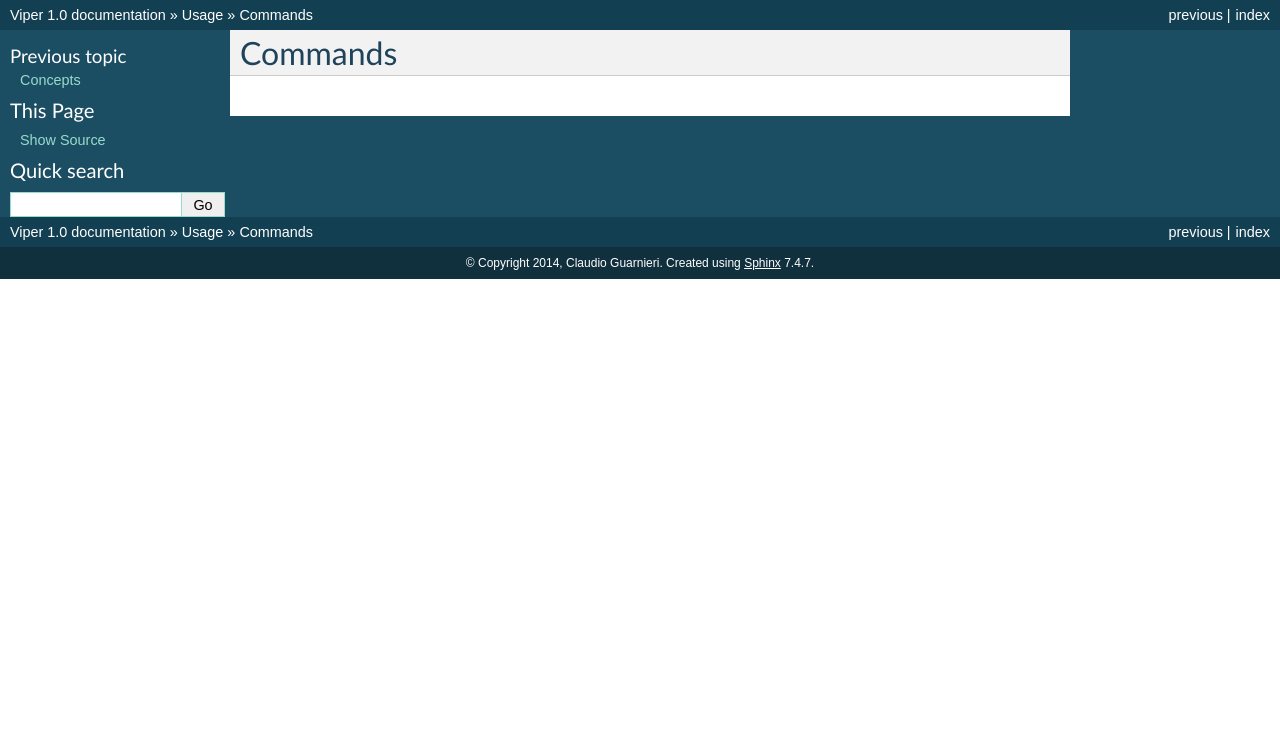
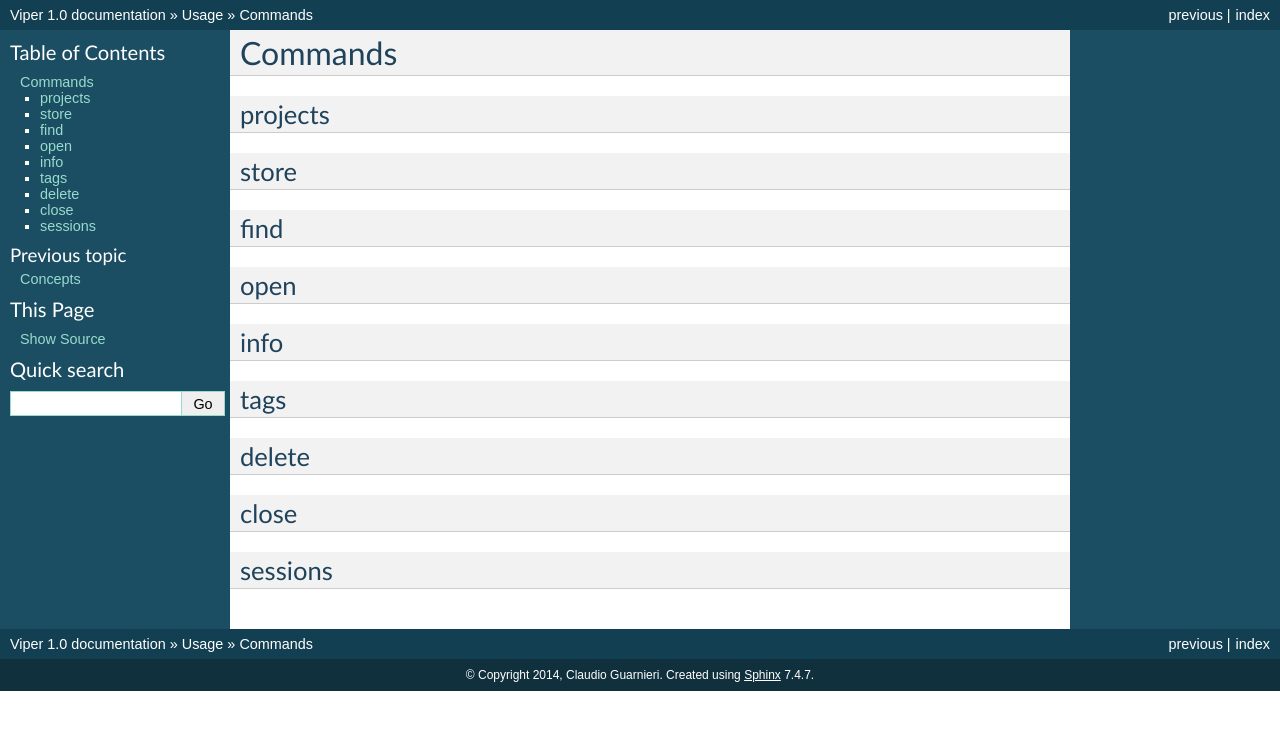
Before and after one commit to viper-framework/viper, a Sphinx documentation site: the page built from docs/source/usage/commands.rst, in a window 1280 px wide. Shown: the top 730 px of the page. Built offline with Sphinx 7.4.7, drawn with Linux system fonts in a browser that asks for light colours; pages that are not in the unit, such as notebooks, are missing from menus.

```diff
--- a/docs/source/index.rst
+++ b/docs/source/index.rst
@@ -7,7 +7,7 @@
 ======================
 
 .. image:: /images/viper.png
-	:align: center
+    :align: center
 
 What is Viper?
 --------------
--- a/docs/source/usage/commands.rst
+++ b/docs/source/usage/commands.rst
@@ -1,2 +1,29 @@
 Commands
 ========
+
+projects
+--------
+
+store
+-----
+
+find
+----
+
+open
+----
+
+info
+----
+
+tags
+----
+
+delete
+------
+
+close
+-----
+
+sessions
+--------
```
Also changed, not shown: docs/source/usage/concepts.rst (+6 -6 lines).
